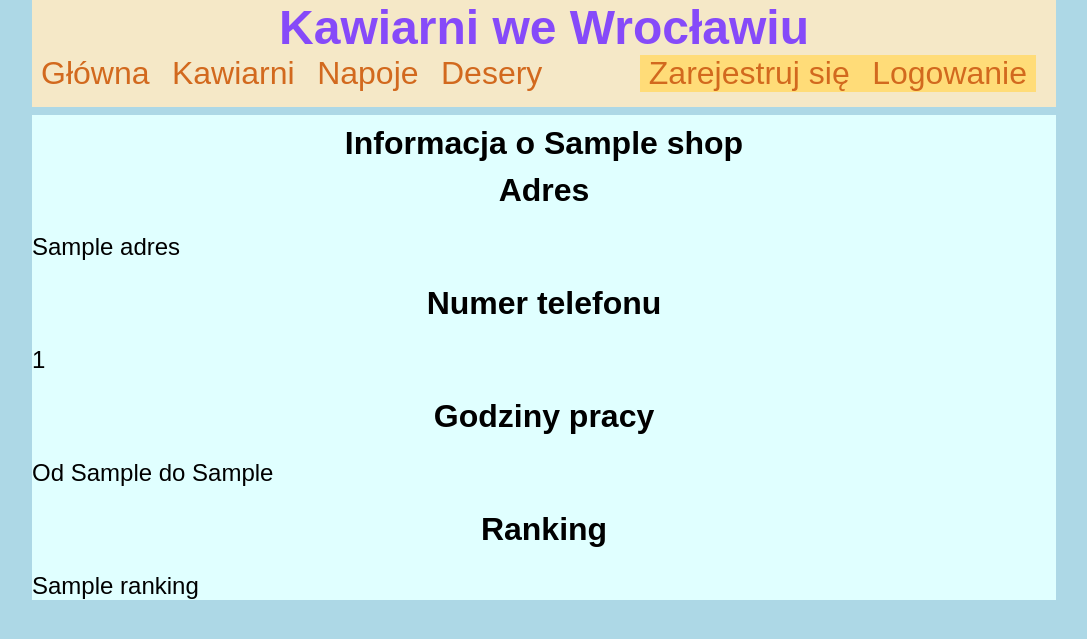
After one commit to wiksez/Cafe_Places, a Django app: template templates/contacts.html in a window 1280 px wide. The commit adds this page. Shown: the top 639 px of the page, without its empty margins (96-1183 px from the left). Run offline with Django 3.2, Linux system fonts and the light colour scheme; the template is opened without the code that fills it: most values are stand-ins (such as "Sample title", 1, 10 or a date in 2020).

Commit message:
contacts

```diff
--- a/cafe/urls.py
+++ b/cafe/urls.py
@@ -15,5 +15,6 @@ urlpatterns = [
     path('more_details/<int:id>/', views.CoffeShopDetails.as_view(), name='shop_details'),
     path('menu_drinks/<int:id>', views.MenuDrinks.as_view(), name='menu_drinks'),
     path('menu_desserts/<int:id>', views.MenuDesserts.as_view(), name='menu_desserts'),
-    path('feedbacks/', views.FeedbacksList.as_view(), name='feedbacks')
+    path('feedbacks/', views.FeedbacksList.as_view(), name='feedbacks'),
+    path('contacts/<int:id>/', views.Contacts.as_view(), name='contacts')
 ]
--- a/cafe/views.py
+++ b/cafe/views.py
@@ -141,3 +141,9 @@ class FeedbacksList(View):
     def get(self, request):
         comments = Feedback.objects.all()
         return render(request, 'feedbacks.html', {'comments': comments})
+
+
+class Contacts(View):
+    def get(self, request, id):
+        shop = CoffeeShop.objects.get(pk=id)
+        return render(request, 'contacts.html', {'shop': shop})
--- a/templates/coffe_shop_details.html
+++ b/templates/coffe_shop_details.html
@@ -5,7 +5,7 @@
         <a href="{% url 'menu_drinks' shop.id %}">Napoje</a>
         <a href="{% url 'menu_desserts' shop.id %}">Desery</a>
         <a href="{% url 'feedbacks' %}">Opinii</a>
-        <a href="">Kontakty</a>
+        <a href="{% url 'contacts' shop.id %}">Kontakty</a>
     </div>
     <div>
         <p class="description">{{ shop.description }}</p>
--- /dev/null
+++ b/templates/contacts.html
@@ -0,0 +1,12 @@
+{% extends 'main.html' %}
+{% block content %}
+    <h2>Informacja o {{ shop.name }}</h2>
+    <h3>Adres</h3>
+    <p>{{ shop.adres }}</p>
+    <h3>Numer telefonu</h3>
+    <p>{{ shop.phone_number }}</p>
+    <h3>Godziny pracy</h3>
+    <p>Od {{ shop.start_of_work }} do {{ shop.end_of_work }}</p>
+    <h3>Ranking</h3>
+    <p>{{ shop.ranking }}</p>
+{% endblock %}
--- a/templates/menu_desserts.html
+++ b/templates/menu_desserts.html
@@ -5,7 +5,7 @@
         <a href="{% url 'menu_drinks' shop.id %}">Napoje</a>
         <a href="{% url 'menu_desserts' shop.id %}">Desery</a>
         <a href="{% url 'feedbacks' %}">Opinii</a>
-        <a href="">Kontakty</a>
+        <a href="{% url 'contacts' shop.id %}">Kontakty</a>
     </div>
     <div>
         <h2>Lista deserów {{ shop.name }}</h2>
--- a/templates/menu_drinks.html
+++ b/templates/menu_drinks.html
@@ -5,7 +5,7 @@
         <a href="{% url 'menu_drinks' shop.id %}">Napoje</a>
         <a href="{% url 'menu_desserts' shop.id %}">Desery</a>
         <a href="{% url 'feedbacks' %}">Opinii</a>
-        <a href="">Kontakty</a>
+        <a href="{% url 'contacts' shop.id %}">Kontakty</a>
     </div>
     <div>
         <h2>Lista napojów {{ shop.name }}</h2>
```
